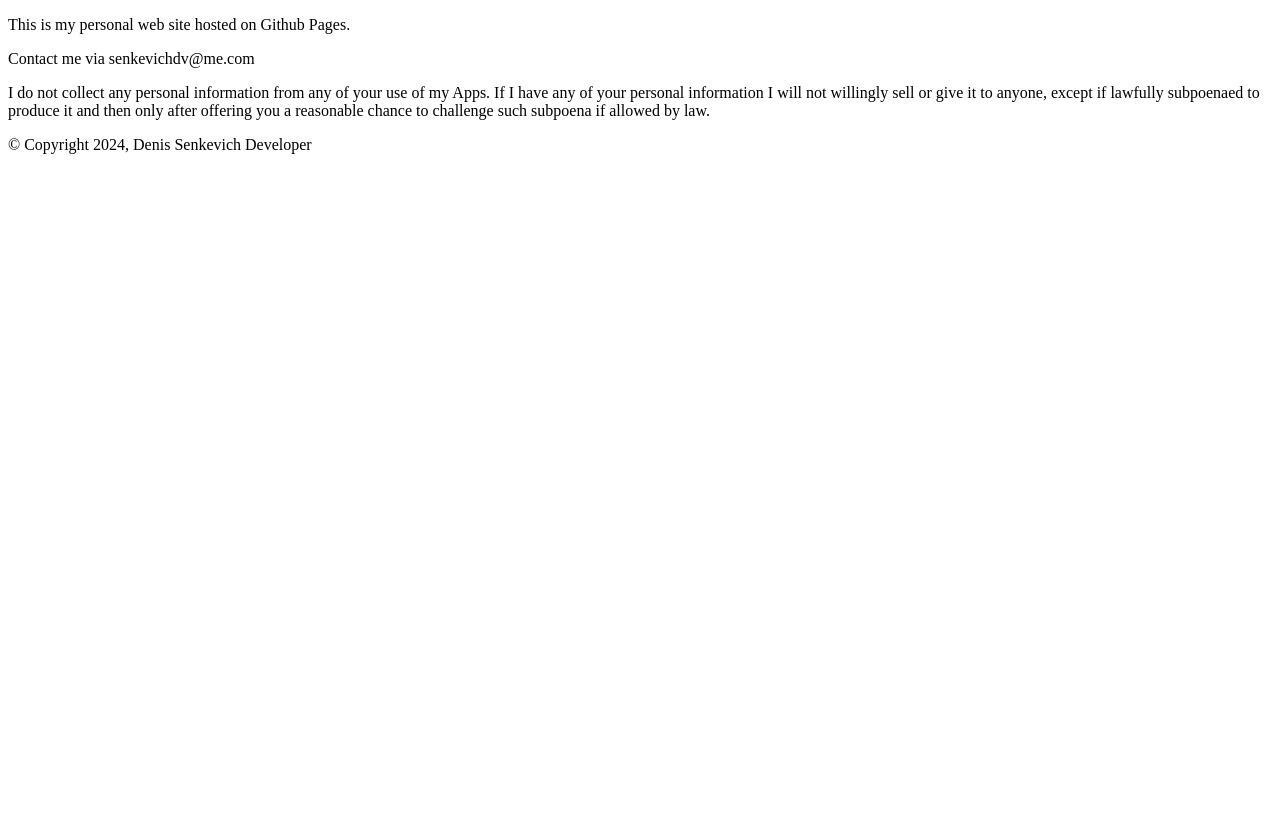
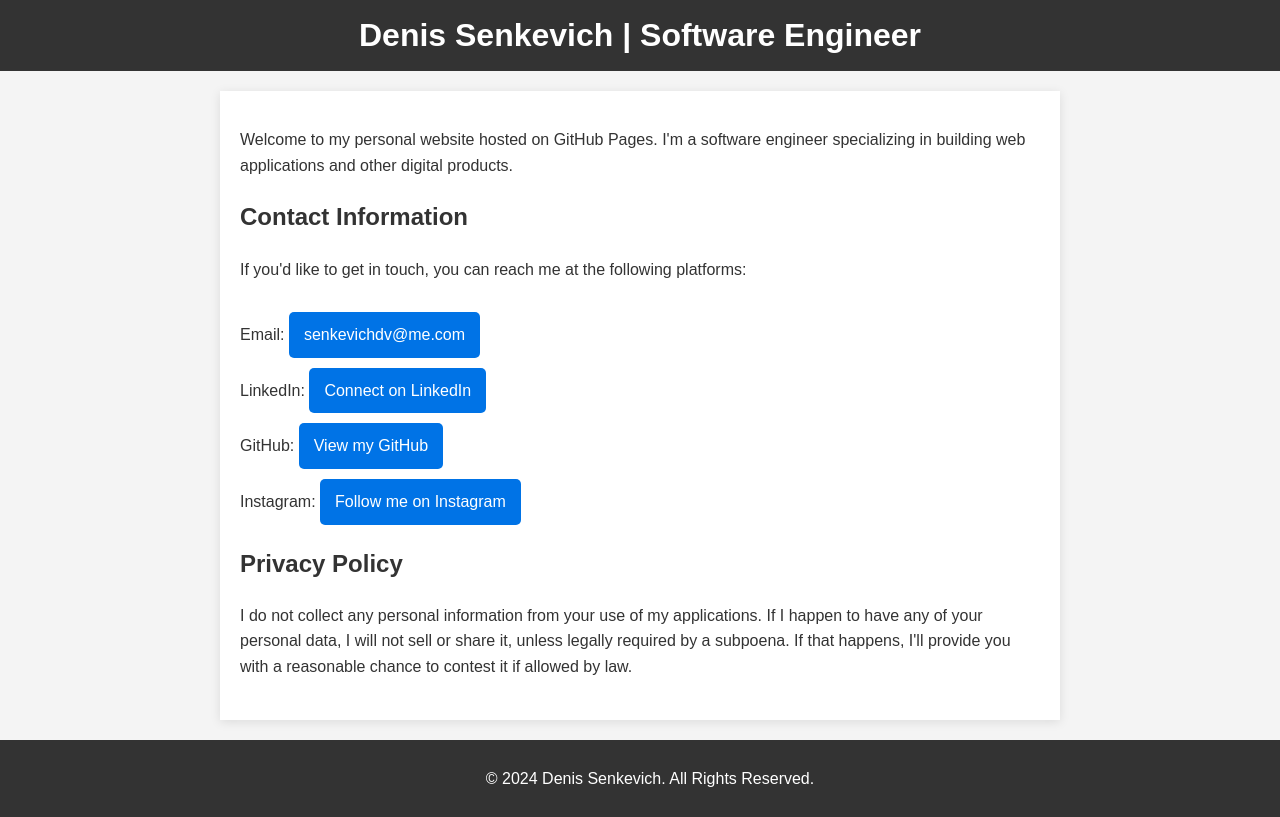
Before and after one commit to senkevichdv/senkevichdv, a plain HTML site: page index.html in a window 1280 px wide. Drawn offline with Linux system fonts and the light colour scheme.

Commit message:
Update index.html

```diff
--- a/index.html
+++ b/index.html
@@ -1,12 +1,99 @@
 <!DOCTYPE html>
-<html>
-    <head>
-        <title>Hello World</title>
-    </head>
-    <body>
-        <p>This is my personal web site hosted on Github Pages.</p>
-        <p>Contact me via senkevichdv@me.com</p>
-        <p>I do not collect any personal information from any of your use of my Apps. If I have any of your personal information I will not willingly sell or give it to anyone, except if lawfully subpoenaed to produce it and then only after offering you a reasonable chance to challenge such subpoena if allowed by law.</p>
-        <p>© Copyright 2024, Denis Senkevich Developer</p>
-    </body>
+<html lang="en">
+<head>
+    <meta charset="UTF-8">
+    <meta name="viewport" content="width=device-width, initial-scale=1.0">
+    <meta name="description" content="Denis Senkevich | Software Engineer - Personal website with contact information and privacy policy.">
+    <title>Denis Senkevich | Software Engineer</title>
+    <style>
+        body {
+            font-family: Arial, sans-serif;
+            margin: 0;
+            padding: 0;
+            background-color: #f4f4f4;
+            color: #333;
+            line-height: 1.6;
+        }
+        header {
+            background-color: #333;
+            color: #fff;
+            padding: 10px 0;
+            text-align: center;
+        }
+        header h1 {
+            margin: 0;
+        }
+        section {
+            padding: 20px;
+            max-width: 800px;
+            margin: 20px auto;
+            background-color: #fff;
+            box-shadow: 0 2px 10px rgba(0, 0, 0, 0.1);
+        }
+        section p {
+            margin-bottom: 20px;
+        }
+        a {
+            color: #0073e6;
+            text-decoration: none;
+        }
+        a:hover {
+            text-decoration: underline;
+        }
+        footer {
+            text-align: center;
+            padding: 10px;
+            background-color: #333;
+            color: #fff;
+            position: relative;
+            width: 100%;
+            bottom: 0;
+        }
+        .contact {
+            margin-top: 30px;
+        }
+        .contact ul {
+            list-style-type: none;
+            padding: 0;
+        }
+        .contact ul li {
+            margin-bottom: 10px;
+        }
+        .contact ul li a {
+            display: inline-block;
+            padding: 10px 15px;
+            background-color: #0073e6;
+            color: #fff;
+            border-radius: 5px;
+        }
+        .contact ul li a:hover {
+            background-color: #005bb5;
+        }
+    </style>
+</head>
+<body>
+    <header>
+        <h1>Denis Senkevich | Software Engineer</h1>
+    </header>
+    <section>
+        <p>Welcome to my personal website hosted on GitHub Pages. I'm a software engineer specializing in building web applications and other digital products.</p>
+
+        <h2>Contact Information</h2>
+        <p>If you'd like to get in touch, you can reach me at the following platforms:</p>
+        <div class="contact">
+            <ul>
+                <li>Email: <a href="mailto:senkevichdv@me.com">senkevichdv@me.com</a></li>
+                <li>LinkedIn: <a href="https://www.linkedin.com/in/denis-senkevich-25a1a4103/" target="_blank">Connect on LinkedIn</a></li>
+                <li>GitHub: <a href="https://github.com/senkevichdv" target="_blank">View my GitHub</a></li>
+                <li>Instagram: <a href="https://www.instagram.com/desenkevich" target="_blank">Follow me on Instagram</a></li>
+            </ul>
+        </div>
+
+        <h2>Privacy Policy</h2>
+        <p>I do not collect any personal information from your use of my applications. If I happen to have any of your personal data, I will not sell or share it, unless legally required by a subpoena. If that happens, I'll provide you with a reasonable chance to contest it if allowed by law.</p>
+    </section>
+    <footer>
+        <p>© 2024 Denis Senkevich. All Rights Reserved.</p>
+    </footer>
+</body>
 </html>
```
